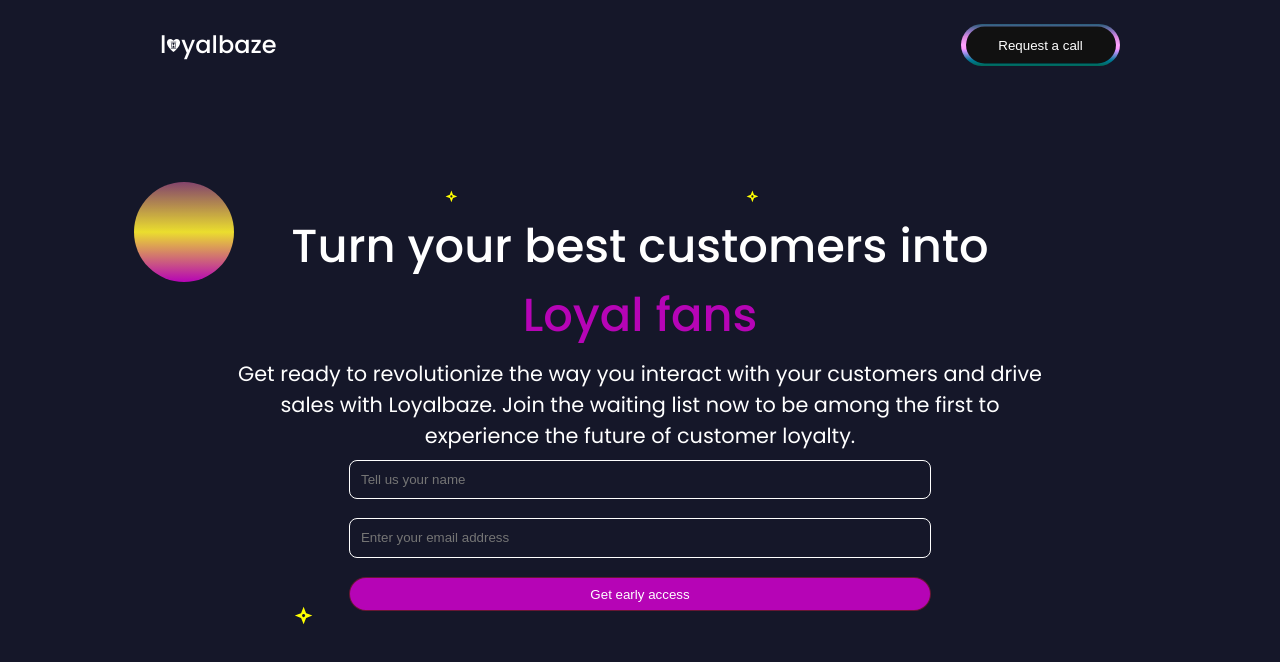
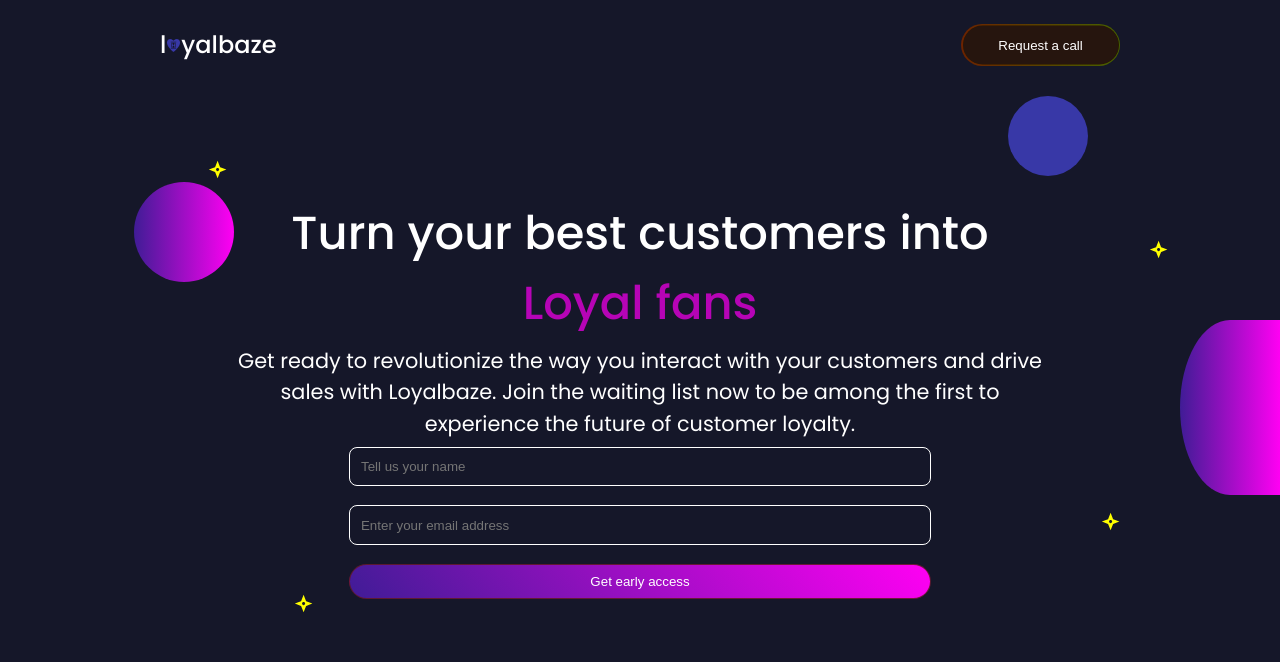
Before and after one commit to abiodunraheem/loyalbaze, a React (Create React App) app: page / in a window 1280 px wide. Shown: the top 662 px of the page. Built offline with nearby package versions, Linux system fonts and the light colour scheme; a web font is replaced by a local one.

Commit message:
Add animation and transition

```diff
--- a/src/components/content/Content.js
+++ b/src/components/content/Content.js
@@ -15,12 +15,11 @@
   return (
     <section id="contact">
       <div className="container content-container">
+        <div className="small-circle1" />
         <div className="outer circle" />
         <div className="content">
-          <div className="stars">
-            <GiStarShuriken className="top1" />
-            <GiStarShuriken className="top2" />
-          </div>
+          <GiStarShuriken className="top1" />
+          <GiStarShuriken className="top2" />
           <h1>
             Turn your best customers into
             <span className="orange"> Loyal fans</span>
@@ -31,11 +30,13 @@
             experience the future of customer loyalty.
           </p>
         </div>
+        <div className="outer semi-circle" />
         <form ref={form} onSubmit={sendEmail}>
           <input type="text" name="name" placeholder="Tell us your name" required />
           <input type="email" name="email" placeholder="Enter your email address" required />
           <button type="submit" className="btn btn-primary">Get early access</button>
           <GiStarShuriken className="star2" />
+          <GiStarShuriken className="star1" />
         </form>
       </div>
     </section>
--- a/src/components/content/content.css
+++ b/src/components/content/content.css
@@ -5,6 +5,26 @@
   position: relative;
   top: 92px;
   left: -58px;
+}
+
+.small-circle1 {
+  height:80px;
+  width: 80px;
+  border-radius: 50%;
+  position: absolute;
+  top: 6rem;
+  right: 12rem;
+  background-color: rgb(56, 56, 167);
+}
+
+.semi-circle {
+  height:175px;
+  width: 100px;
+  border-bottom-left-radius: 50%;
+  border-top-left-radius: 50%;
+  position: absolute;
+  top: 20rem;
+  right: 0;
 }
 
 .content {
@@ -24,12 +44,12 @@
   flex-direction: column;
   gap: 1.2rem;
   align-items: center;
-  margin: 0.5rem auto 0 auto;
+  margin: 0.5rem auto;
 }
 
 .btn {
   width: 65%;
-  background-color: rgb(182, 4, 182);
+  background: linear-gradient(50deg, rgb(64, 28, 150), #ff00f3);
 }
 
 input,
@@ -45,14 +65,18 @@
 
 .top1 {
   color: yellow;
-  font-size: 0.8rem;
-  margin-left: 13rem;
+  font-size: 1.2rem;
+  position: absolute;
+  top: 10rem;
+  left: 13rem;
 }
 
 .top2 {
   color: yellow;
-  font-size: 0.8rem;
-  margin-left: 13rem;
+  font-size: 1.2rem;
+  position: absolute;
+  top: 15rem;
+  right: 7rem;
 }
 
 .stars {
@@ -62,8 +86,10 @@
 
 .star1 {
   color: yellow;
-  font-size: 1.3rem;
-  margin-left: 13rem;
+  font-size: 1.2rem;
+  position: absolute;
+  top: 32rem;
+  right: 10rem;
 }
 
 .star2 {
@@ -100,7 +126,13 @@
 
 /* media queries mobile phones */
 @media screen and (max-width: 425px) {
-  .circle {
+  .circle,
+  .small-circle1,
+  .semi-circle,
+  .top1,
+  .top2,
+  .star1,
+  .star2 {
     display: none;
   }
 
--- a/src/components/header/header.css
+++ b/src/components/header/header.css
@@ -5,7 +5,7 @@
 }
 
 .outer {
-  background: linear-gradient(rgba(201, 96, 150, 0.616), rgb(235, 222, 46), rgb(182, 4, 182));
+  background: linear-gradient(90deg, #401c96, #ff00f3);
 }
 
 .button {
@@ -21,18 +21,18 @@
   transform: translate(-50%, -50%);
   outline: none;
   border: none;
-  background: #111;
+  background: var(--color-bg-variant);
   color: #fff;
 }
 
 .button button {
-  height: 37px;
-  width: 150px;
+  height: 39px;
+  width: 156px;
   border-radius: 50px;
 }
 
 .outer {
-  animation: rotate 1.5s linear infinite;
+  animation: rotate 4s linear infinite;
 }
 
 @keyframes rotate {
@@ -82,7 +82,7 @@
 }
 
 .small-circle {
-  color: rgb(182, 4, 182);
+  color: rgb(56, 56, 167);
   font-size: 4rem;
 }
 
@@ -102,6 +102,7 @@
 
 .love {
   font-size: 15px;
+  color: rgb(56, 56, 167);
 }
 
 /* media queries tab */
```
